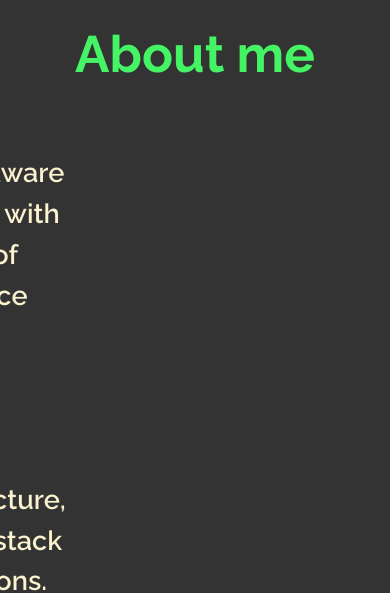
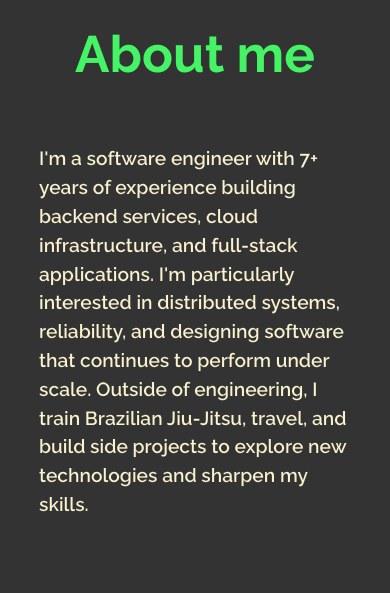
Before and after one commit to brendanonymous/personal-site, a React (Vite) app: page / in a window 390 px wide. Shown: the part 860-1453 px from the top of the page. Built offline with nearby package versions, Linux system fonts and the light colour scheme.

Commit message:
rm toolbox section, align about me

```diff
--- a/src/components/About/About.css
+++ b/src/components/About/About.css
@@ -23,3 +23,21 @@
   display: flex;
   border-radius: 20px;
 }
+
+@media (max-width: 768px) {
+  .about-me-section {
+    align-items: flex-start;
+  }
+
+  .about-me-summary {
+    width: 80%;
+    font-size: 1.2rem;
+    font-weight: 600;
+    flex-wrap: wrap;
+    text-align: start;
+  }
+
+  .about-me-image {
+    display: none;
+  }
+}
--- a/src/components/Toolbox/Toolbox.css
+++ b/src/components/Toolbox/Toolbox.css
@@ -14,3 +14,12 @@
   display: flex;
   border-radius: 20px;
 }
+
+@media (max-width: 768px) {
+  #toolbox {
+    display: none;
+  }
+  .toolbox-section {
+    display: none;
+  }
+}
```
